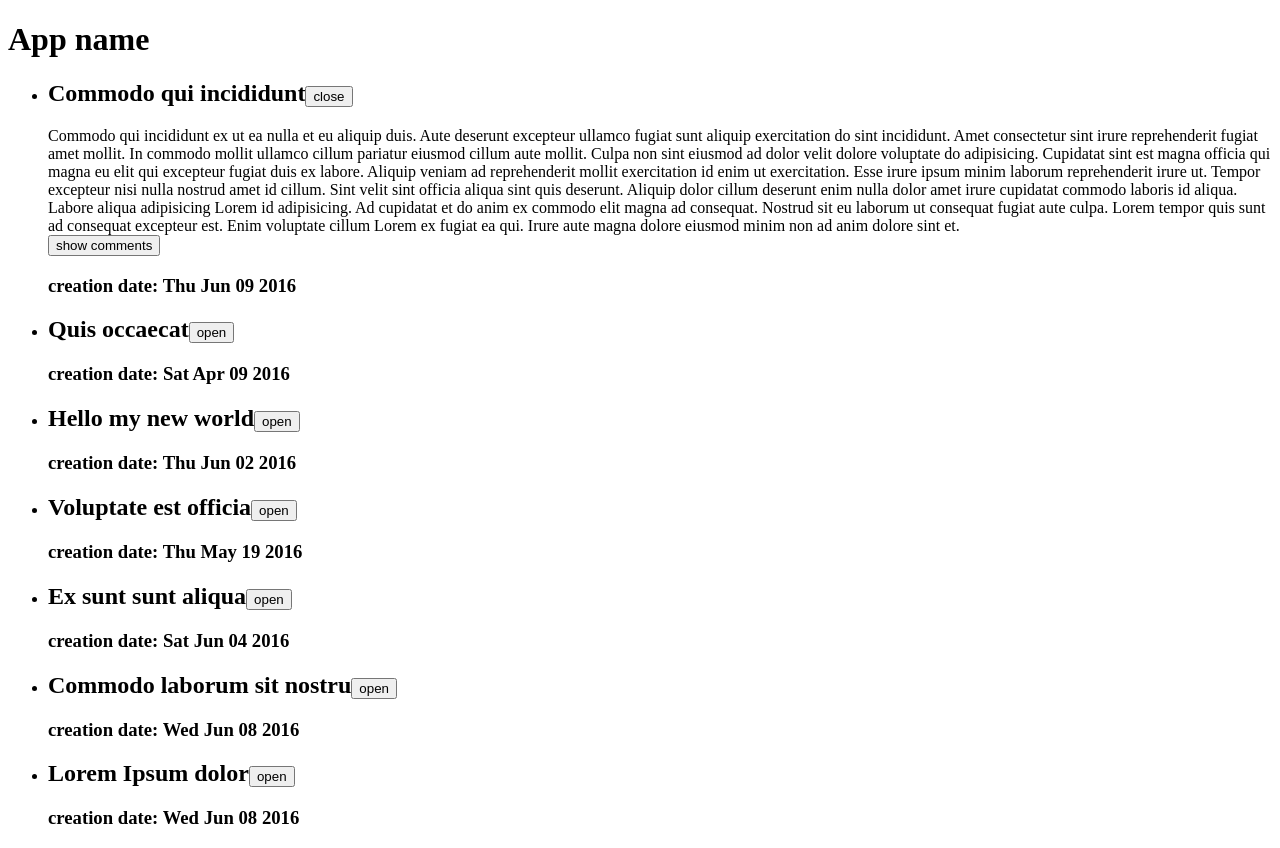
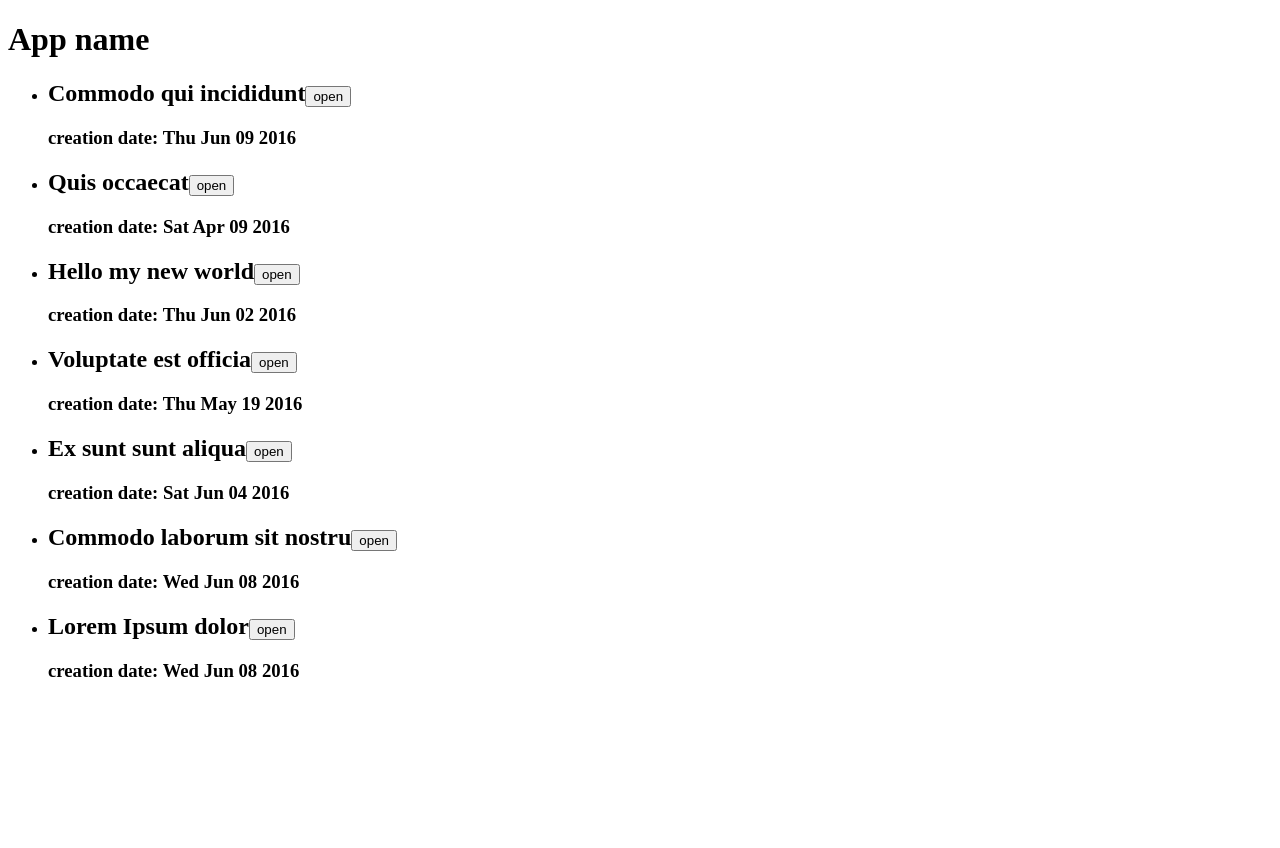
Before and after one commit to romabelka/basic-react-13-11, a React app: page / in a window 1280 px wide. After the commit the page ends 800 px from the top, so only its background shows below. Built offline with nearby package versions, Linux system fonts and the light colour scheme.

Commit message:
add toggleOpen HOC

```diff
--- a/src/components/Article.js
+++ b/src/components/Article.js
@@ -1,6 +1,7 @@
 import React, {Component} from 'react'
 import CommentList from './CommentList'
 import PropTypes from 'prop-types'
+import toggleOpen from '../decorators/toggleOpen'
 
 class Article extends Component {
     static propTypes = {
@@ -15,13 +16,10 @@ class Article extends Component {
         super(props)
 
         this.state = {
-            isOpen: props.defaultOpen,
             error: null
         }
     }
     componentWillReceiveProps(nextProps) {
-        console.log('---', 'receive props :(((')
-
         if (nextProps.defaultOpen !== this.props.defaultOpen) this.setState({
             isOpen: nextProps.defaultOpen
         })
@@ -35,13 +33,9 @@ class Article extends Component {
 
     render() {
         if (this.state.error) return <h1>{this.state.error}</h1>
-        try {
-            throw new Error('hello')
-        } catch (err) {
-            console.log('---', err)
-        }
-        const {article} = this.props
-        const body = this.state.isOpen && (
+
+        const {article, isOpen, toggleOpen} = this.props
+        const body = isOpen && (
             <div>
                 <section>{article.text}</section>
                 <CommentList comments = {article.comments}/>
@@ -51,8 +45,8 @@ class Article extends Component {
             <div>
                 <h2>
                     {article.title}
-                    <button onClick={this.handleClick}>
-                        {this.state.isOpen ? 'close' : 'open'}
+                    <button onClick={toggleOpen}>
+                        {isOpen ? 'close' : 'open'}
                     </button>
                 </h2>
                 {body}
@@ -60,13 +54,7 @@ class Article extends Component {
             </div>
         )
     }
-
-    handleClick = () => {
-        this.setState({
-            isOpen: !this.state.isOpen
-        })
-    }
 }
 
 
-export default Article
+export default toggleOpen(Article)
--- a/src/components/CommentList.js
+++ b/src/components/CommentList.js
@@ -1,29 +1,23 @@
 import React, {Component} from 'react'
 import Comment from './Comment'
+import toggleOpen from '../decorators/toggleOpen'
 
 class CommentList extends Component {
-    static defaultProps = {
-//        comments: []
-    }
-
-    state = {
-        isOpen: false
-    }
-
     render() {
-        const text = this.state.isOpen ? 'hide comments' : 'show comments'
+        const {isOpen, toggleOpen} = this.props
+        const text = isOpen ? 'hide comments' : 'show comments'
         return (
             <div>
-                <button onClick={this.toggleOpen}>{text}</button>
+                <button onClick={toggleOpen}>{text}</button>
                 {this.getBody()}
             </div>
         )
     }
 
     getBody() {
-        if (!this.state.isOpen) return null
+        const {comments, isOpen} = this.props
+        if (!isOpen) return null
 
-        const {comments} = this.props
         const body = comments.length ? (
             <ul>
                 {comments.map(comment => <li key = {comment.id}><Comment comment = {comment} /></li>)}
@@ -36,11 +30,7 @@ class CommentList extends Component {
             </div>
         )
     }
-
-    toggleOpen = () => this.setState({
-        isOpen: !this.state.isOpen
-    })
 }
 
 
-export default CommentList
+export default toggleOpen(CommentList)
--- /dev/null
+++ b/src/decorators/toggleOpen.js
@@ -0,0 +1,16 @@
+//HOC === Higher Order Component === decorator
+import React from 'react'
+
+export default (OriginalComponent) => class DecoratedComponent extends React.Component {
+    state = {
+        isOpen: false
+    }
+
+    toggleOpen = () => this.setState({
+        isOpen: !this.state.isOpen
+    })
+
+    render() {
+        return <OriginalComponent {...this.props} {...this.state} toggleOpen = {this.toggleOpen}/>
+    }
+}
```
